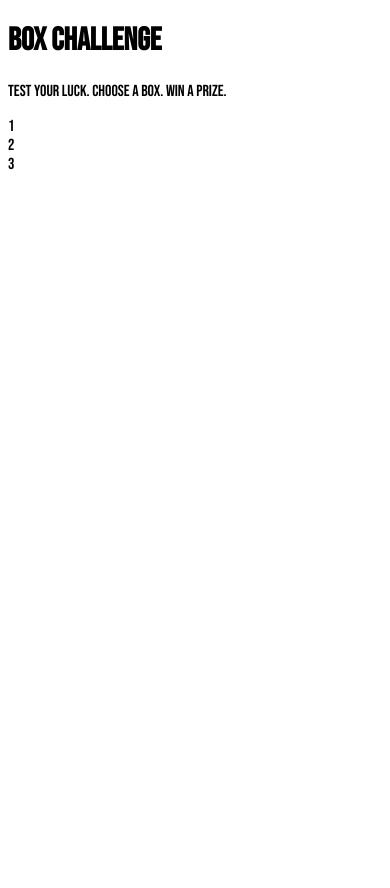
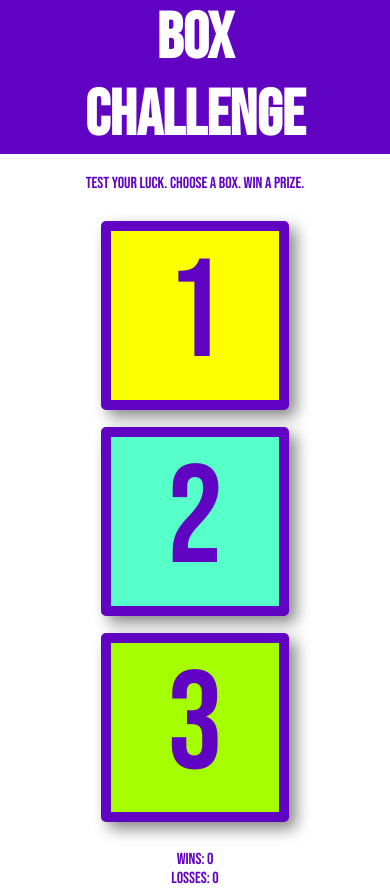
Before and after one commit to maddiepesce/m5-hw8-pesce-madeline, a plain HTML site: page index.html in a window 390 px wide. Before the commit the page ends 844 px from the top, so only its background shows below. Drawn offline with Linux system fonts and the light colour scheme.

Commit message:
style page and make responsive

```diff
--- a/index.html
+++ b/index.html
@@ -11,7 +11,7 @@
 </head>
 <body>
   <header>
-    <h1>box challenge</h1>
+    <h1>box <br />challenge</h1>
   </header>
   <main>
     <p id="message">
@@ -23,8 +23,8 @@
       <div id="box-3" class="box">3</div>
     </div>
     <div class="score">
-      <div id="wins"></div>
-      <div id="losses"></div>
+      <div id="wins">Wins: 0</div>
+      <div id="losses">Losses: 0</div>
     </div>
   </main>
   <script src="index.js"></script>
--- a/index.js
+++ b/index.js
@@ -5,8 +5,8 @@ var messages = [
     'not quite right...'
 ]
 // Create variables to count wins and losses
-var wins = 0
-var losses = 0
+var wins = 1
+var losses = 1
 
 // Create variables that target elements with the following IDs: 'message', 'wins', 'losses'
 var messageElement = document.getElementById('message')
@@ -41,10 +41,10 @@ for (var i = 0; i < boxElements.length; i++) {
 
     if (boxNumWasClicked = randomNum) {
         messageElement.textContent = "That's Correct!"
-        winsElement++
+        winsElement.textContent = "Wins: " + wins++
     } else {
         messageElement.textContent = messages
-        lossesElement++
+        lossesElement.textContent = "Losses: " + losses++
     }
     }
 }
--- a/styles.css
+++ b/styles.css
@@ -6,6 +6,71 @@
   --box-color-3: #A5FF01;
 }
 
+* {
+  margin: 0;
+  padding: 0;
+  text-align: center;
+}
+
 body {
   font-family: 'Bebas Neue', Impact, sans-serif;
 }
+
+header {
+  background-color: #6003C3;
+}
+
+h1 {
+  color: white;
+  font-size: 4em;
+}
+
+#message {
+  color: #6003C3;
+  margin-top: 20px;
+}
+
+.boxes {
+  display: inline-flex;
+  justify-content: center;
+  margin-top: 20px;
+}
+
+.box {
+  cursor: pointer;
+  border: solid #6003C3 10px;
+  border-radius: 5px;
+  box-shadow: 7px 7px 15px 0 #888888;
+  color: #6003C3;
+  font-size: 16.5vh;
+  height: 20vh;
+  width: 20vh;
+}
+
+#box-1 {
+  background-color: #FCFF00;
+}
+
+#box-2 {
+  background-color: #57FFC9;
+  margin: 0 5vh 0 5vh;
+}
+
+#box-3 {
+  background-color: #A5FF01;
+}
+
+.score {
+  color: #6003C3;
+  margin-top: 20px;
+}
+
+@media (max-width: 570px) {
+  .boxes {
+    flex-direction: column;
+  }
+
+  #box-1, #box-2, #box-3 {
+    margin: 1vh 0;
+  }
+}
```
